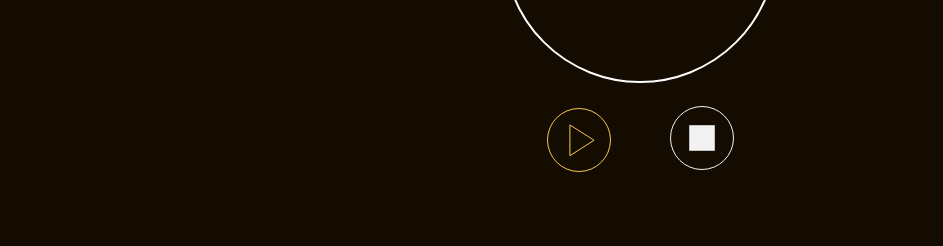
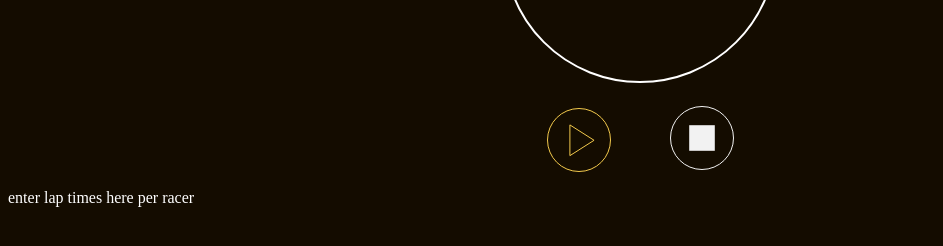
Before and after one commit to TheGreatFoxxy/FOXX-RC-Lap-Timer, a plain HTML site: page index.html in a window 1280 px wide. Shown: the part 306-552 px from the top of the page, without its empty margins (0-943 px from the left). Drawn offline with Linux system fonts and the light colour scheme.

Commit message:
add Lap time logbox

```diff
--- a/index.html
+++ b/index.html
@@ -38,6 +38,9 @@
         </button>
       </div>
     </div>
+    <div class="logbox">
+      <p contenteditable="true">enter lap times here per racer</p>
+    </div>
     <script src="script.js"></script>
   </body>
 </html>
```
